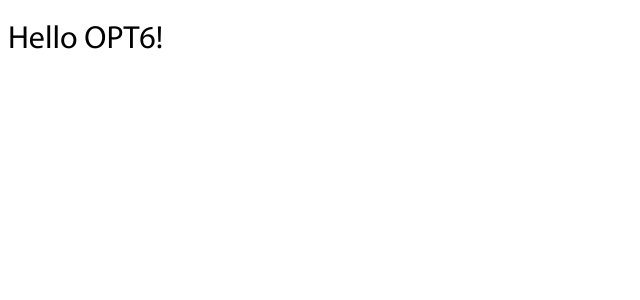
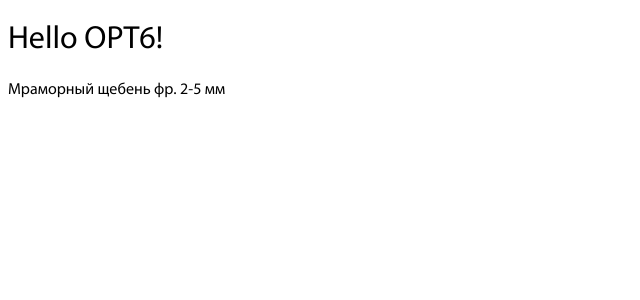
Before and after one commit to Ivan-Gav/opt6-test, a Vue app: page / in a window 1280 px wide. Shown: the top 300 px of the page, without its empty margins (0-640 px from the left). Built offline with nearby package versions, Linux system fonts and the light colour scheme.

Commit message:
feat: add mock data

```diff
--- a/src/App.vue
+++ b/src/App.vue
@@ -1,11 +1,48 @@
 <template>
   <h1>Hello OPT6!</h1>
+  <p v-for="item in goods">{{ item.name }}</p>
 </template>
 
 <script setup>
+import { onMounted, ref } from "vue";
+import goods from "./mockdata/goods.json";
+import orderItems from "./mockdata/orderItems.json";
 
+const table = ref([]);
+
+onMounted(() => {
+  //get data from backend
+
+  if (!goods || !orderItems) {
+    throw new Error(`Can't fetch data from server`)
+  }
+
+  table.value = orderItems.map((item, i) => {
+    const { productID, itemID, qty, deliveryDate, deliveryAddress, phone, manager } = item
+
+    const product = goods.find((p) => (p.id = productID));
+    const prodItem = product
+      ? product.items.find((itm) => itm.id === itemID)
+      : null;
+
+    return {
+      index: i,
+      id: `tr-${i}`,
+      productName: product.name,
+      itemName: prodItem.name,
+      qty,
+      price: prodItem.price,
+      totalPrice: prodItem.price * qty,
+      weight: prodItem.weight,
+      totalWeight: prodItem.weight * qty,
+      deliveryDate,
+      deliveryAddress,
+      phone,
+      manager
+    };
+  });
+  console.log(table.value);
+});
 </script>
 
-<style scoped>
-
-</style>
+<style scoped></style>
--- /dev/null
+++ b/src/mockdata/goods.json
@@ -0,0 +1,38 @@
+[
+  {
+    "id": "000001",
+    "name": "Мраморный щебень фр. 2-5 мм",
+    "items": [
+      {
+        "id": "000001-001",
+        "name": "Мраморный щебень фр. 2-5 мм, 25кг",
+        "price": 1234,
+        "weight": 25
+      },
+      {
+        "id": "000001-002",
+        "name": "Мраморный щебень фр. 2-5 мм, 25кг (белый)",
+        "price": 1234,
+        "weight": 25
+      },
+      {
+        "id": "000001-003",
+        "name": "Мраморный щебень фр. 2-5 мм, 25кг (вайт)",
+        "price": 1234,
+        "weight": 25
+      },
+      {
+        "id": "000001-004",
+        "name": "Мраморный щебень фр. 2-5 мм, 25кг, возврат",
+        "price": 1234,
+        "weight": 25
+      },
+      {
+        "id": "000001-005",
+        "name": "Мраморный щебень фр. 2-5 мм, 1т",
+        "price": 1234,
+        "weight": 1000
+      }
+    ]
+  }
+]
--- /dev/null
+++ b/src/mockdata/orderItems.json
@@ -0,0 +1,42 @@
+[
+  {
+    "id": "oi-000001",
+    "itemID": "000001-001",
+    "productID": "000001",
+    "qty": 2,
+    "deliveryDate": "01.01.2026",
+    "deliveryAddress": "д. Гадюкино Болотинского уезда, Карнавальная, 3",
+    "phone": "+1234566677",
+    "manager": "Иванов"
+  },
+  {
+    "id": "oi-000002",
+    "itemID": "000001-002",
+    "productID": "000001",
+    "qty": 1,
+    "deliveryDate": "01.01.2026",
+    "deliveryAddress": "Урюпинск, Центр",
+    "phone": "+1234566677",
+    "manager": "Петров"
+  },
+  {
+    "id": "oi-000003",
+    "itemID": "000001-003",
+    "productID": "000001",
+    "qty": 1,
+    "deliveryDate": "01.01.2026",
+    "deliveryAddress": "Рио-де-Жанейро",
+    "phone": "+1234566677",
+    "manager": "Сидоров"
+  },
+  {
+    "id": "oi-000004",
+    "itemID": "000001-004",
+    "productID": "000001",
+    "qty": 1,
+    "deliveryDate": "01.01.2026",
+    "deliveryAddress": "д. Гадюкино Болотинского уезда, Карнавальная, 3",
+    "phone": "+1234566677",
+    "manager": "Иванов"
+  }
+]
```
